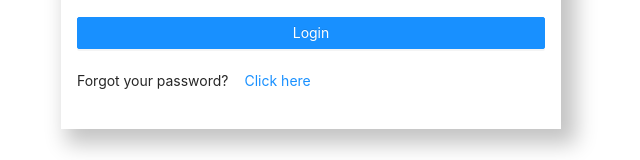
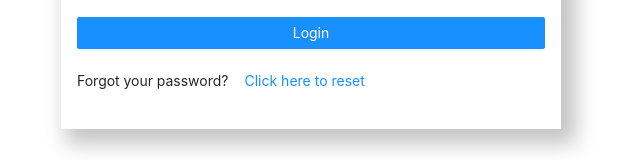
Before and after one commit to itsmitchyyy/ci-cd, a React (Create React App) app: page / in a window 1280 px wide. Shown: the part 459-619 px from the top of the page, without its empty margins (329-969 px from the left). Built offline with nearby package versions, Linux system fonts and the light colour scheme.

Commit message:
fix ui issue

```diff
--- a/src/components/templates/Login/Login.tsx
+++ b/src/components/templates/Login/Login.tsx
@@ -28,7 +28,7 @@ export default function Login({ formData, onClickForgotPassword }: Props) {
           <span>
             Forgot your password?
             <Button type="link" onClick={onClickForgotPassword}>
-              Click here
+              Click here to reset
             </Button>
           </span>
         </ForgotPasswordContainer>
```
